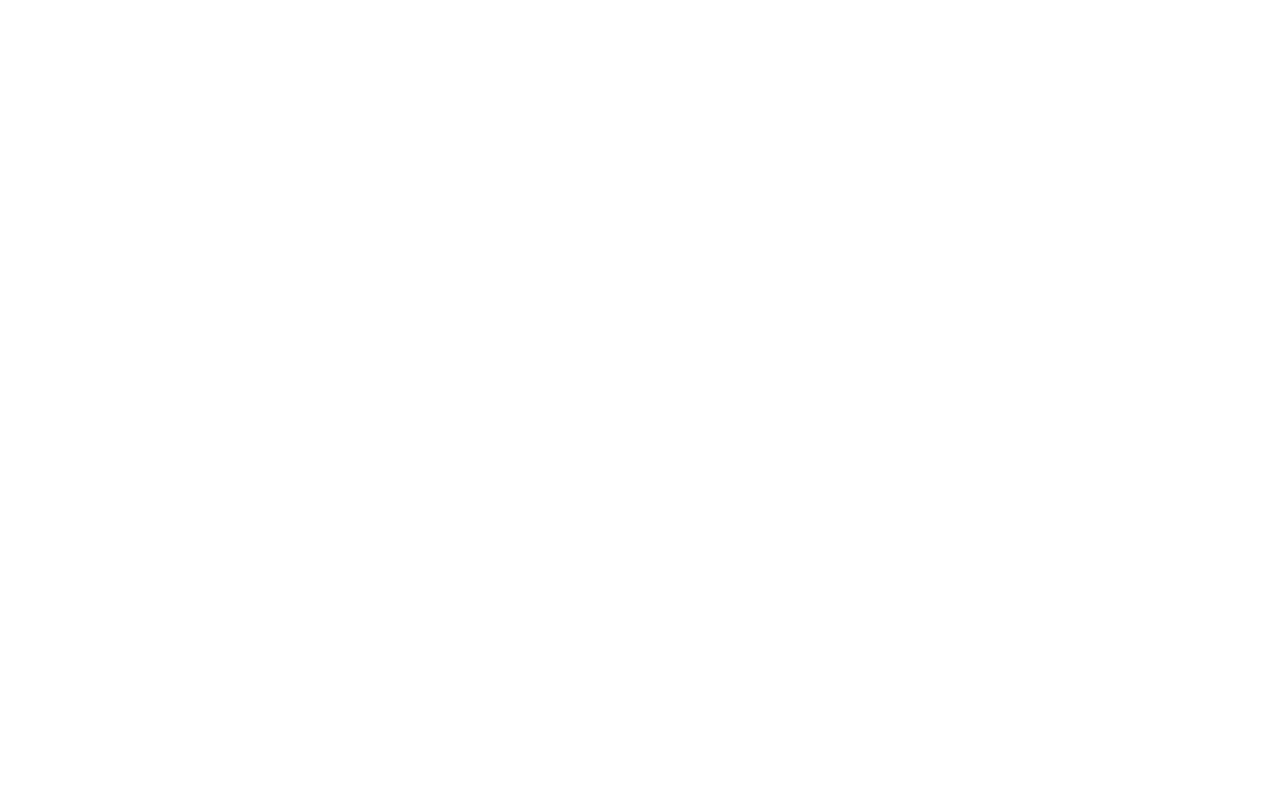
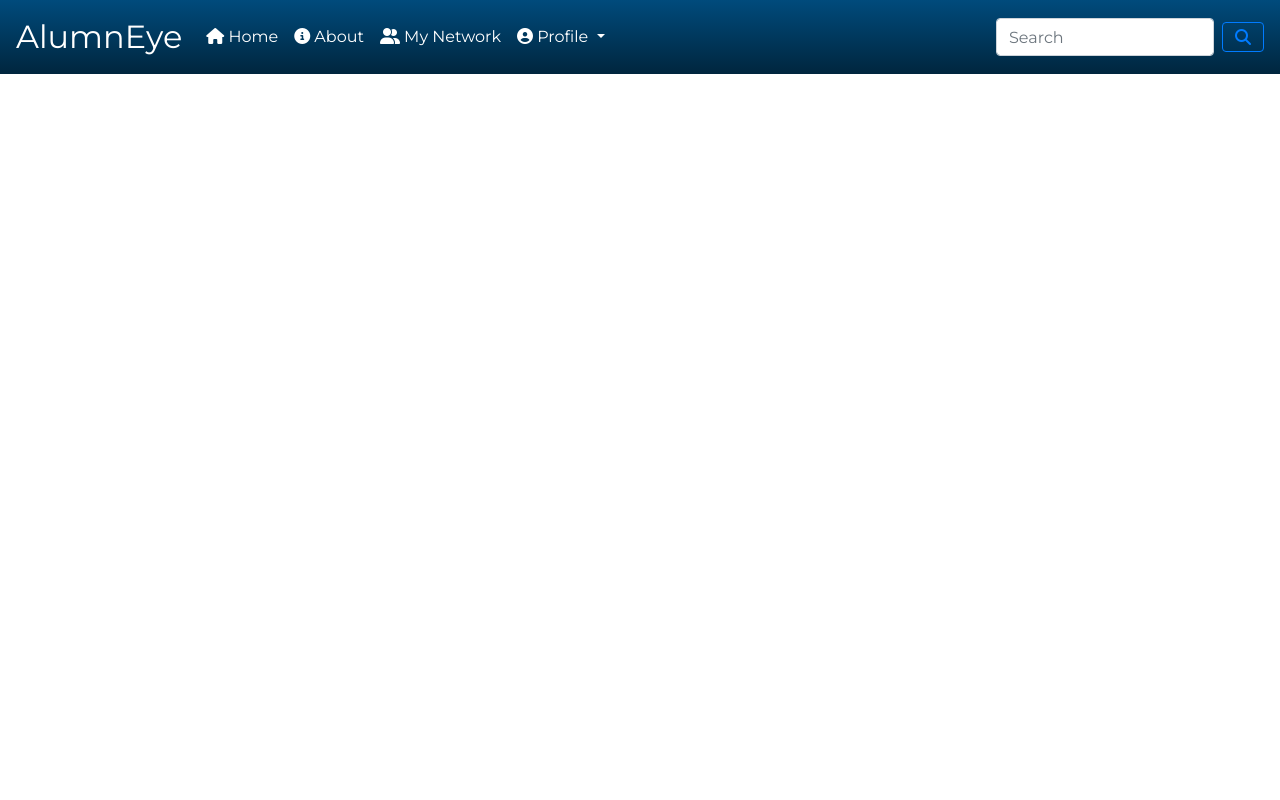
Before and after one commit to manujrajaram/AlumnEye, a PHP site: page /html/contact.html in a window 1280 px wide. Before the commit the page is empty. Run offline with PHP 8.4, Linux system fonts and the light colour scheme; some libraries are stand-ins or nearby versions.

Commit message:
navabar update

```diff
--- a/src/css/contact.css
+++ b/src/css/contact.css
@@ -1,11 +1,9 @@
 @import url('https://fonts.googleapis.com/css2?family=Montserrat:wght@400;600;700;900&display=swap');
 
-* {
-    margin: 0;
-    padding: 0;
-    box-sizing: border-box;
+*{
     font-family: 'Montserrat', sans-serif;
 }
+
 
 .navbar-custom{
     background-image: linear-gradient( #004B7C,#00263E);
--- a/src/html/contact.html
+++ b/src/html/contact.html
@@ -12,7 +12,40 @@
     <title>Contact Us</title>
 </head>
 <body>
+    <nav class="navbar navbar-expand-lg navbar-dark navbar-custom">
+        <a class="navbar-brand" href="./homePage.html" style="font-size: xx-large;">AlumnEye</a>
+        <button class="navbar-toggler" type="button" data-toggle="collapse" data-target="#navbarSupportedContent" aria-controls="navbarSupportedContent" aria-expanded="false" aria-label="Toggle navigation">
+          <span class="navbar-toggler-icon"></span>
+        </button>
 
+        <div class="collapse navbar-collapse" id="navbarSupportedContent">
+          <ul class="navbar-nav mr-auto">
+            <li class="nav-item active">
+              <a class="nav-link" href="./homePage.html"><i class="fas fa-home"></i> Home <span class="sr-only">(current)</span></a>
+            </li>
+            <li class="nav-item active">
+                <a class="nav-link" href="./about.html"><i class="fas fa-info-circle"></i> About</a>
+            </li>
+            <li class="nav-item active">
+                <a class="nav-link" href="#"><i class="fas fa-user-friends"></i> My Network</a>
+            </li>
+            <li class="nav-item dropdown active">
+                <a class="nav-link dropdown-toggle" href="#" id="navbarDropdownMenuLink" role="button" data-toggle="dropdown" aria-haspopup="true" aria-expanded="false">
+                  <i class="fas fa-user-circle"></i> Profile
+                </a>
+                <div class="dropdown-menu" aria-labelledby="navbarDropdownMenuLink">
+                  <a class="dropdown-item" href="./profile.html">View Profile</a>
+                  <a class="dropdown-item" href="#">Settings</a>
+                  <a class="dropdown-item" href="./index.html">Sign Out</a>
+                </div>
+              </li>
+          </ul>
+          <form class="form-inline my-2 my-lg-0">
+            <input class="form-control mr-sm-2" type="search" placeholder="Search" aria-label="Search">
+            <button class="btn btn-outline-primary my-2 my-sm-0" type="submit"><i class="fas fa-search"></i></button>
+          </form>
+        </div>
+    </nav>
 
 
 
```
